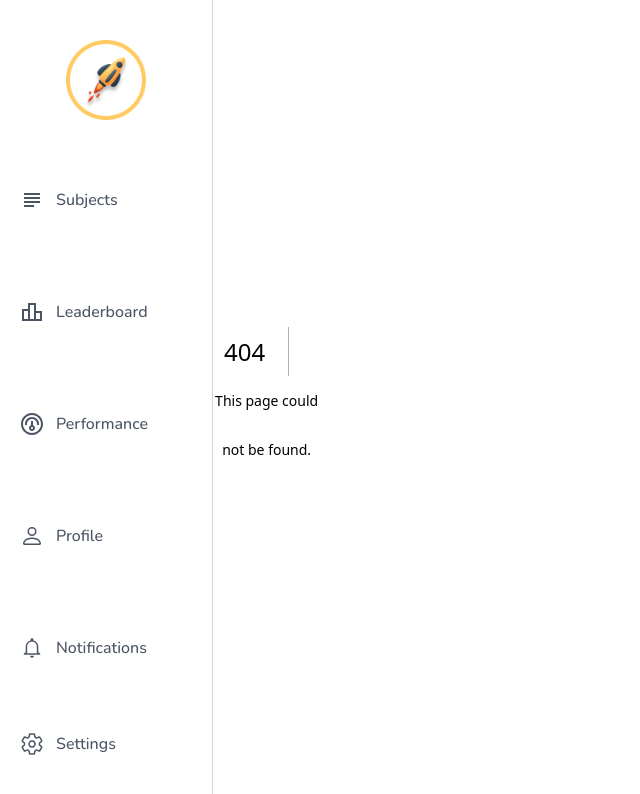
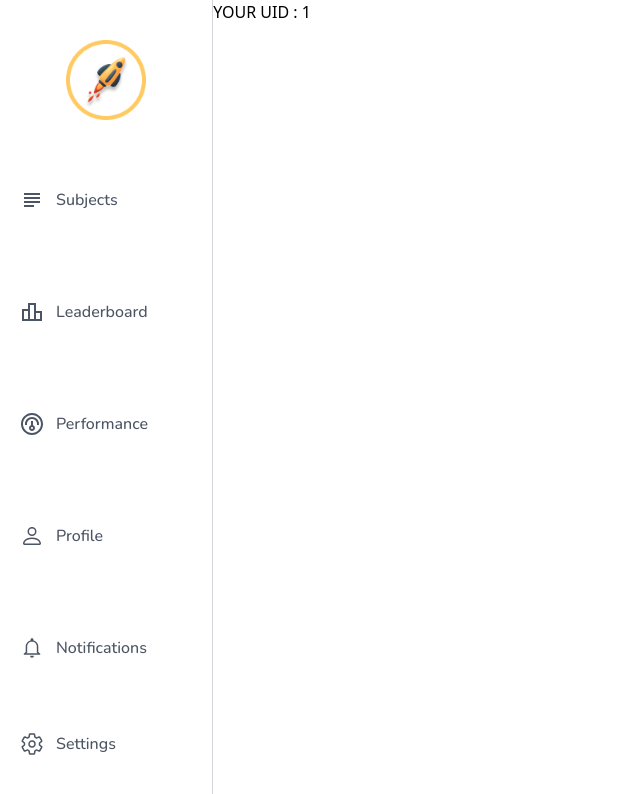
Before and after one commit to Anurag-Kochar-1/Science-Verse, a Next.js app: page /profile/1 in a window 1280 px wide. Before the commit this address had no page. Shown: the top 794 px of the page, without its empty margins (0-640 px from the left). Built offline with nearby package versions, Linux system fonts and the light colour scheme.

Commit message:
profile-added

```diff
--- /dev/null
+++ b/pages/profile/[uid].tsx
@@ -0,0 +1,20 @@
+import { useRouter } from 'next/router'
+import React from 'react'
+
+const indexedDB = () => {
+    const router = useRouter()
+    const { uid }: any = router.query
+
+    const getUserDetails = async () => {
+        return null
+    }
+
+    return (
+        <main>
+            <h1> YOUR UID : {uid} </h1>
+
+        </main>
+    )
+}
+
+export default indexedDB
```
